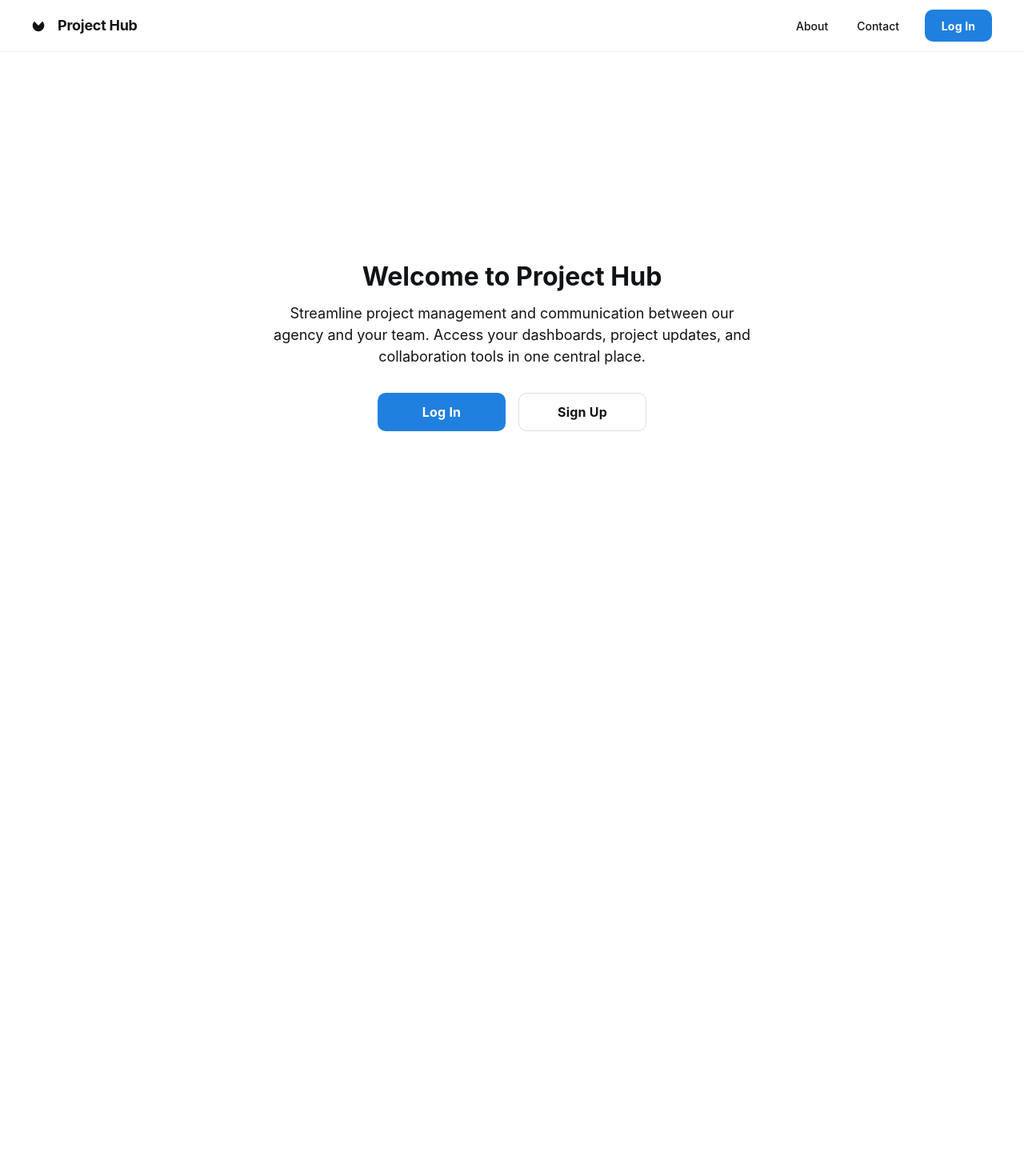
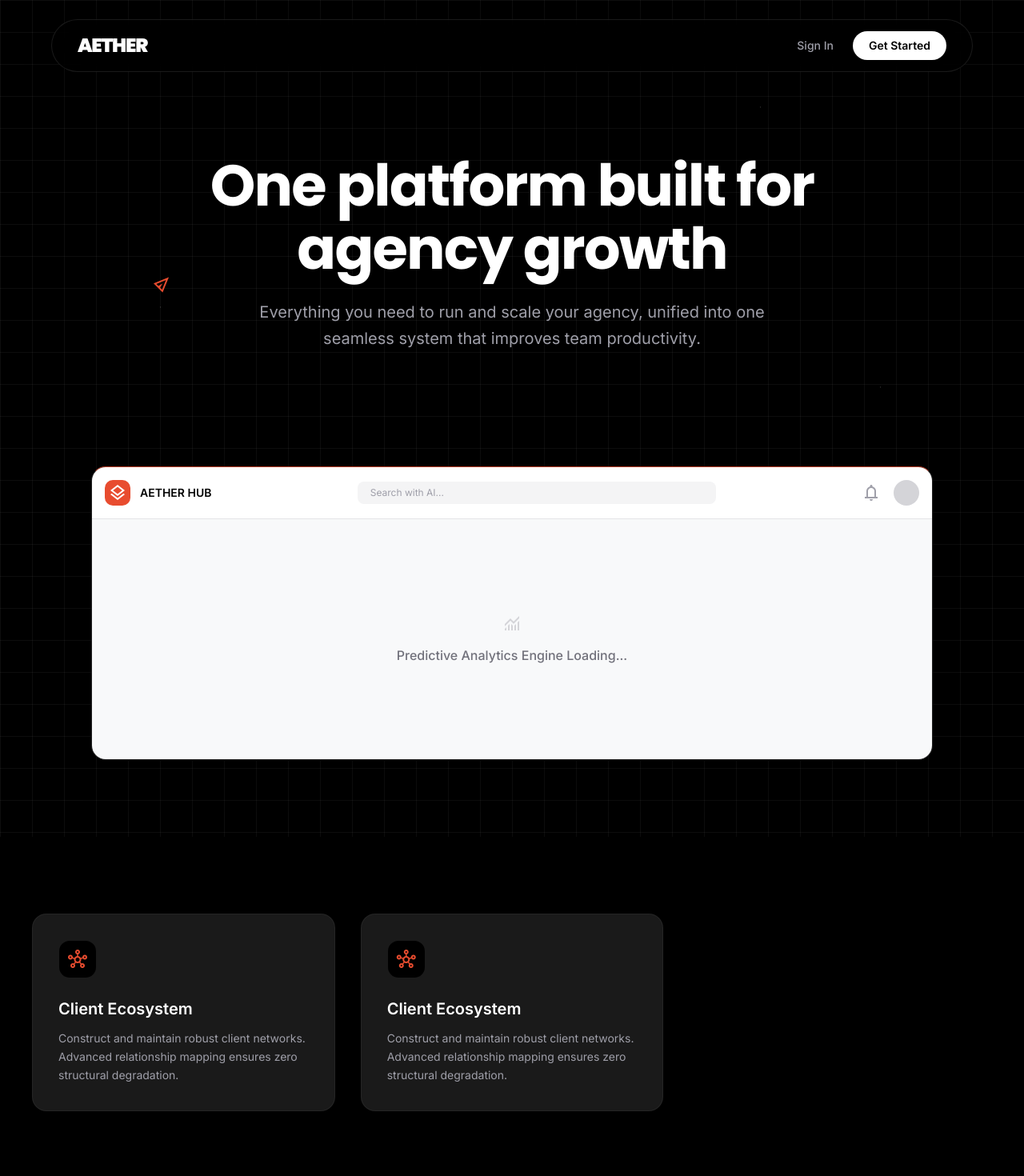
Before and after one commit to Sumitdixit2/projects-hub, a Next.js app in the folder apps/web/: page / in a window 1280 px wide. Shown: the top 1470 px of the page at 80% size. Before the commit the page ends 800 px from the top, so only its background shows below. Built offline with nearby package versions, Linux system fonts and the light colour scheme.

Commit message:
landing page ui code refactoring

```diff
--- a/apps/web/src/app/(app)/page.tsx
+++ b/apps/web/src/app/(app)/page.tsx
@@ -1,52 +1,131 @@
 'use client';
+
 import { useRouter } from "next/navigation";
 
 export default function Home() {
   const router = useRouter();
+
   return (
-    <div className="relative flex h-auto min-h-screen w-full flex-col bg-white group/design-root overflow-x-hidden" style={{ fontFamily: 'Inter, "Noto Sans", sans-serif' }}>
-      <div className="layout-container flex h-full grow flex-col">
-        <header className="flex items-center justify-between whitespace-nowrap border-b border-solid border-b-[#f0f2f4] px-10 py-3">
-          <div className="flex items-center gap-4 text-[#111417]">
-            <div className="size-4">
-              <svg fill="none" viewBox="0 0 48 48" xmlns="http://www.w3.org/2000/svg">
-                <g clipPath="url(#clip0_6_319)">
-                  <path d="M8.57829 8.57829C5.52816 11.6284 3.451 15.5145 2.60947 19.7452C1.76794 23.9758 2.19984 28.361 3.85056 32.3462C5.50128 36.3314 8.29667 39.7376 11.8832 42.134C15.4698 44.5305 19.6865 45.8096 24 45.8096C28.3135 45.8096 32.5302 44.5305 36.1168 42.134C39.7033 39.7375 42.4987 36.3314 44.1494 32.3462C45.8002 28.361 46.2321 23.9758 45.3905 19.7452C44.549 15.5145 42.4718 11.6284 39.4217 8.57829L24 24L8.57829 8.57829Z" fill="currentColor"></path>
-                </g>
-                <defs>
-                  <clipPath id="clip0_6_319"><rect fill="white" height="48" width="48"></rect></clipPath>
-                </defs>
-              </svg>
+    <div className="bg-[#000000] text-white min-h-screen flex flex-col overflow-x-hidden selection:bg-[#E84C2F] selection:text-white" style={{ fontFamily: "'Inter', sans-serif" }}>
+
+      {/* Background Starfield */}
+      <div aria-hidden="true" className="fixed inset-0 z-0 pointer-events-none overflow-hidden">
+        <div className="stars-small absolute inset-0"></div>
+      </div>
+
+      {/* Navigation Header */}
+      <header className="fixed top-6 left-1/2 -translate-x-1/2 w-[90%] max-w-[1200px] rounded-full z-50 bg-black/80 backdrop-blur-xl border border-white/10 shadow-2xl">
+        <div className="flex justify-between items-center px-8 h-16">
+          <div className="flex items-center gap-12">
+            <div className="text-2xl font-black tracking-tighter uppercase" style={{ fontFamily: "'Poppins', sans-serif" }}>
+              AETHER
             </div>
-            <h2 className="text-[#111417] text-lg font-bold leading-tight tracking-[-0.015em]">Project Hub</h2>
-          </div>
-          <div className="flex flex-1 justify-end gap-8">
-            <div className="flex items-center gap-9">
-              <a className="text-[#111417] text-sm font-medium leading-normal" href="#">About</a>
-              <a className="text-[#111417] text-sm font-medium leading-normal" href="#">Contact</a>
-            </div>
-            <button className="flex min-w-[84px] max-w-[480px] cursor-pointer items-center justify-center overflow-hidden rounded-lg h-10 px-4 bg-[#2080df] text-white text-sm font-bold leading-normal tracking-[0.015em]">
-              <span className="truncate">Log In</span>
+                      </div>
+          <div className="flex items-center gap-6">
+            <button
+              onClick={() => router.push('/loginAs')}
+              className="text-sm font-medium text-zinc-400 hover:text-white transition-colors"
+            >
+              Sign In
+            </button>
+            <button
+              onClick={() => router.push('/registerAs')}
+              className="bg-white hover:bg-zinc-200 text-black text-sm px-5 py-2 rounded-full transition-colors font-bold"
+            >
+              Get Started
             </button>
           </div>
-        </header>
-        <div className="px-10 flex flex-1 items-center justify-center py-5">
-          <div className="layout-content-container flex flex-col w-full max-w-[600px] py-10 items-center">
-            <h1 className="text-[#111417] tracking-light text-[32px] font-bold leading-tight text-center pb-3">Welcome to Project Hub</h1>
-            <p className="text-[#111417] text-lg font-normal leading-normal pb-8 text-center">
-              Streamline project management and communication between our agency and your team. Access your dashboards, project updates, and collaboration tools in one central place.
+        </div>
+      </header>
+
+      <main className="flex-grow relative z-10">
+        {/* Hero Section */}
+        <section className="relative min-h-screen flex flex-col items-center justify-start pt-48 pb-24 hero-gradient grid-bg">
+          {/* Animated Icons */}
+          <div className="absolute top-1/3 left-[15%] animate-bounce hidden lg:block" style={{ animationDuration: '4s' }}>
+            <span className="material-symbols-outlined text-[#E84C2F] text-3xl transform -rotate-45">send</span>
+          </div>
+
+          <div className="relative w-full max-w-4xl mx-auto px-6 text-center">
+
+            <h1 className="text-5xl md:text-7xl leading-[1.1] mb-6 tracking-tight font-bold" style={{ fontFamily: "'Poppins', sans-serif" }}>
+              One platform built for<br/>agency growth
+            </h1>
+            <p className="text-lg md:text-xl text-zinc-400 mb-12 max-w-2xl mx-auto leading-relaxed">
+              Everything you need to run and scale your agency, unified into one seamless system that improves team productivity.
             </p>
-            <div className="flex flex-col sm:flex-row gap-4 w-full justify-center px-4">
-              <button type="button" onClick={() => router.push('/loginAs')} className="flex min-w-[160px] cursor-pointer items-center justify-center overflow-hidden rounded-lg h-12 px-6 bg-[#2080df] text-white text-base font-bold leading-normal tracking-[0.015em]">
-                <span className="truncate">Log In</span>
-              </button>
-              <button type="button" onClick={() => router.push('/registerAs')} className="flex min-w-[160px] cursor-pointer items-center justify-center overflow-hidden rounded-lg h-12 px-6 border border-[#dce0e5] bg-white text-[#111417] text-base font-bold leading-normal tracking-[0.015em]">
-                <span className="truncate">Sign Up</span>
-              </button>
+
+                      </div>
+
+          {/* Dashboard Preview */}
+          <div className="relative w-full max-w-[1100px] mx-auto mt-24 px-6">
+            <div className="rounded-2xl overflow-hidden glass-panel border-t-2 border-t-[rgba(232,76,47,0.8)] !border-t-[rgba(232,76,47,0.8)] shadow-2xl transition-transform hover:scale-[1.01] duration-500">
+              <div className="bg-white text-black p-4 flex items-center border-b border-zinc-200 justify-between">
+                <div className="flex items-center gap-3">
+                  <div className="w-8 h-8 bg-[#E84C2F] rounded-lg flex items-center justify-center">
+                    <span className="material-symbols-outlined text-white text-sm">layers</span>
+                  </div>
+                  <span className="font-bold text-sm">AETHER HUB</span>
+                </div>
+                <div className="flex-grow max-w-md mx-8">
+                  <div className="bg-zinc-100 rounded-md py-1.5 px-4 text-xs text-zinc-400">Search with AI...</div>
+                </div>
+                <div className="flex items-center gap-4">
+                  <span className="material-symbols-outlined text-zinc-400">notifications</span>
+                  <div className="w-8 h-8 rounded-full bg-zinc-300"></div>
+                </div>
+              </div>
+              <div className="bg-[#F8F9FA] h-[300px] flex items-center justify-center">
+                <div className="text-zinc-300 text-center">
+                  <span className="material-symbols-outlined text-6xl mb-4">monitoring</span>
+                  <p className="text-zinc-500 font-medium">Predictive Analytics Engine Loading...</p>
+                </div>
+              </div>
             </div>
           </div>
+        </section>
+
+        {/* Features Section */}
+        <section className="py-24 px-6 bg-[#000000]">
+          <div className="max-w-[1200px] mx-auto grid grid-cols-1 md:grid-cols-3 gap-8">
+            <div className="bg-[#1A1A1A] p-8 rounded-2xl border border-white/5 hover:border-[#E84C2F]/50 transition-colors group">
+              <div className="w-12 h-12 rounded-xl bg-black flex items-center justify-center mb-6 border border-white/10 group-hover:border-[#E84C2F]">
+                <span className="material-symbols-outlined text-[#E84C2F]">hub</span>
+              </div>
+              <h3 className="text-xl font-bold mb-3">Client Ecosystem</h3>
+              <p className="text-zinc-400 text-sm leading-relaxed">
+                Construct and maintain robust client networks. Advanced relationship mapping ensures zero structural degradation.
+              </p>
+            </div>
+
+            <div className="bg-[#1A1A1A] p-8 rounded-2xl border border-white/5 hover:border-[#E84C2F]/50 transition-colors group">
+              <div className="w-12 h-12 rounded-xl bg-black flex items-center justify-center mb-6 border border-white/10 group-hover:border-[#E84C2F]">
+                <span className="material-symbols-outlined text-[#E84C2F]">hub</span>
+              </div>
+              <h3 className="text-xl font-bold mb-3">Client Ecosystem</h3>
+              <p className="text-zinc-400 text-sm leading-relaxed">
+                Construct and maintain robust client networks. Advanced relationship mapping ensures zero structural degradation.
+              </p>
+            </div>
+
+            {/* Add more features as needed */}
+          </div>
+        </section>
+      </main>
+
+      {/* Footer */}
+      <footer className="bg-black w-full py-12 border-t border-zinc-900">
+        <div className="max-w-[1200px] mx-auto flex flex-col md:flex-row justify-between items-center px-8 gap-6">
+          <div className="text-xl font-black uppercase" style={{ fontFamily: "'Poppins', sans-serif" }}>AETHER</div>
+          <div className="text-[10px] tracking-[0.2em] uppercase text-zinc-500">
+            © 2026 AETHER INDUSTRIAL SYSTEMS.
+          </div>
+          <nav className="flex gap-6 text-[10px] tracking-[0.2em] uppercase">
+            <a className="text-zinc-500 hover:text-[#E84C2F]" href="#">Privacy</a>
+            <a className="text-zinc-500 hover:text-[#E84C2F]" href="#">Security</a>
+          </nav>
         </div>
-      </div>
+      </footer>
     </div>
   );
 }
--- a/apps/web/src/app/(auth)/admin/login/page.tsx
+++ b/apps/web/src/app/(auth)/admin/login/page.tsx
@@ -22,7 +22,7 @@ const registerSchema = z.object({
   email: z.string().email("Invalid email address"),
   password: z.string().min(6, "Password must be at least 6 characters"),
   agencyId: z.string().uuid("Valid agency selection is required"),
-  admin_role: z.enum(["staff", "dev", "owner"]),
+  admin_role: z.enum(["staff", "developer", "owner"]),
 });
 
 type RegisterFormType = z.infer<typeof registerSchema>;
@@ -116,7 +116,7 @@ export default function SignupPage() {
             <label className="text-sm font-medium">Role</label>
             <select {...form.register("admin_role")} className="input">
               <option value="staff">Staff</option>
-              <option value="dev">Developer</option>
+              <option value="developer">Developer</option>
               <option value="owner">Owner</option>
             </select>
           </div>
--- a/apps/web/src/app/globals.css
+++ b/apps/web/src/app/globals.css
@@ -1,6 +1,8 @@
+/* 1. THE ABSOLUTE TOP: All @import rules go here first. No exceptions. */
 @import "tailwindcss";
 @import "shadcn/tailwind.css";
 
+/* 2. TAILWIND V4 CONFIG: Variants and Theme must come AFTER imports */
 @custom-variant dark (&:is(.dark *));
 
 @theme inline {
@@ -46,6 +48,7 @@
   --radius-4xl: calc(var(--radius) + 16px);
 }
 
+/* 3. DESIGN SYSTEM VARIABLES: Root and Dark mode definitions */
 :root {
   --radius: 0.625rem;
   --background: oklch(1 0 0);
@@ -115,13 +118,39 @@
   --sidebar-ring: oklch(0.556 0 0);
 }
 
+/* 4. AETHER UI CUSTOM CLASSES: Always at the bottom */
+.glass-panel {
+  background: rgba(26, 26, 26, 0.6);
+  backdrop-filter: blur(12px);
+  -webkit-backdrop-filter: blur(12px);
+  border: 1px solid rgba(255, 255, 255, 0.08);
+}
+
+.hero-gradient {
+  background: radial-gradient(circle at 50% 50%, rgba(232, 76, 47, 0.15) 0%, rgba(0, 0, 0, 1) 70%);
+}
+
+.grid-bg {
+  background-image:
+    linear-gradient(to right, rgba(255,255,255,0.05) 1px, transparent 1px),
+    linear-gradient(to bottom, rgba(255,255,255,0.05) 1px, transparent 1px);
+  background-size: 40px 40px;
+}
+
+.stars-small {
+  width: 1px;
+  height: 1px;
+  box-shadow: 450px 230px #fff, 120px 800px #fff, 950px 150px #fff, 200px 400px #fff, 1400px 900px #fff, 600px 100px #fff, 1100px 500px #fff;
+  opacity: 0.2;
+  animation: twinkle 8s infinite ease-in-out alternate;
+}
+
+@keyframes twinkle {
+  0% { opacity: 0.05; transform: translateY(0); }
+  100% { opacity: 0.3; transform: translateY(-20px); }
+}
+
 @layer base {
-  * {
-    @apply border-border outline-ring/50;
-    @apply border-border outline-ring/50;
-  }
-  body {
-    @apply bg-background text-foreground;
-    @apply bg-background text-foreground;
-  }
+  * { @apply border-border outline-ring/50; }
+  body { @apply bg-background text-foreground; }
 }
--- a/apps/web/src/app/layout.tsx
+++ b/apps/web/src/app/layout.tsx
@@ -1,8 +1,9 @@
 import type { Metadata } from "next";
-import { Geist, Geist_Mono } from "next/font/google";
+import { Geist, Geist_Mono, Inter, Poppins } from "next/font/google";
 import "./globals.css";
 import { Toaster } from "@/components/ui/sonner";
 
+// Existing fonts (kept)
 const geistSans = Geist({
   variable: "--font-geist-sans",
   subsets: ["latin"],
@@ -13,25 +14,47 @@ const geistMono = Geist_Mono({
   subsets: ["latin"],
 });
 
+// ✅ Add these (replace CSS imports)
+const inter = Inter({
+  subsets: ["latin"],
+  weight: ["400", "500", "600"],
+  variable: "--font-inter",
+});
+
+const poppins = Poppins({
+  subsets: ["latin"],
+  weight: ["400", "600", "700", "900"],
+  variable: "--font-poppins",
+});
+
 export const metadata: Metadata = {
-  title: "Create Next App",
-  description: "Generated by create next app",
+  title: "Project Hub",
+  description: "Agency management platform",
 };
 
 export default function RootLayout({
   children,
-}: Readonly<{
+}: {
   children: React.ReactNode;
-}>) {
+}) {
   return (
     <html lang="en">
       <head>
+        {/* ✅ Correct Material Symbols (AETHER uses this, not Material Icons) */}
         <link
-          href="https://fonts.googleapis.com/icon?family=Material+Icons"
+          href="https://fonts.googleapis.com/css2?family=Material+Symbols+Outlined"
           rel="stylesheet"
-        /></head>
+        />
+      </head>
+
       <body
-        className={`${geistSans.variable} ${geistMono.variable} antialiased`}
+        className={`
+          ${geistSans.variable}
+          ${geistMono.variable}
+          ${inter.variable}
+          ${poppins.variable}
+          antialiased
+        `}
       >
         <Toaster />
         {children}
```
Also changed, not shown: apps/web/src/app/(app)/admin/owner/activity/page.tsx (+52 -27 lines), apps/web/src/app/(auth)/admin/signup/page.tsx (+2 -8 lines), apps/web/src/components/layout/sidebar.tsx (+194 -51 lines).
